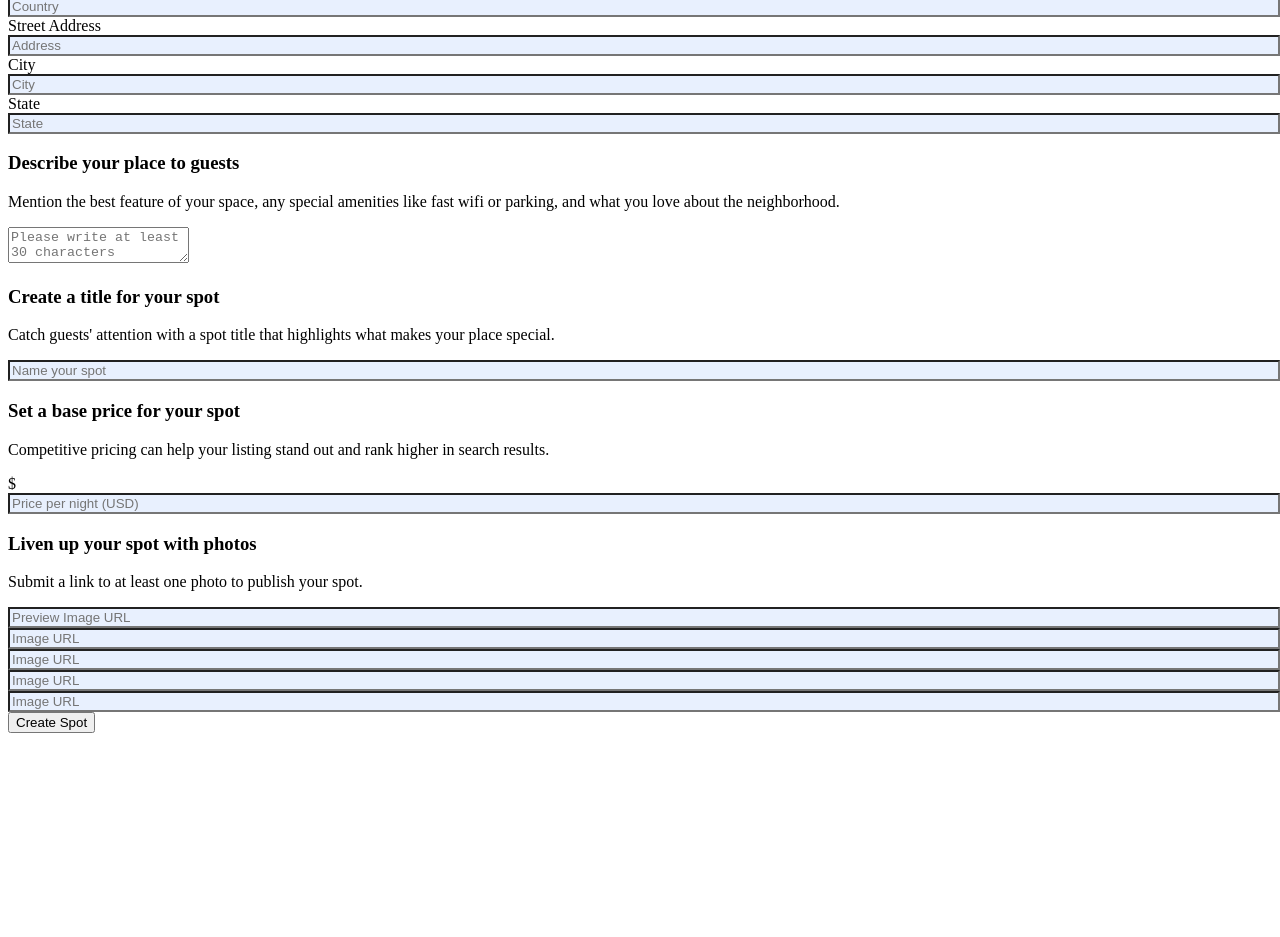
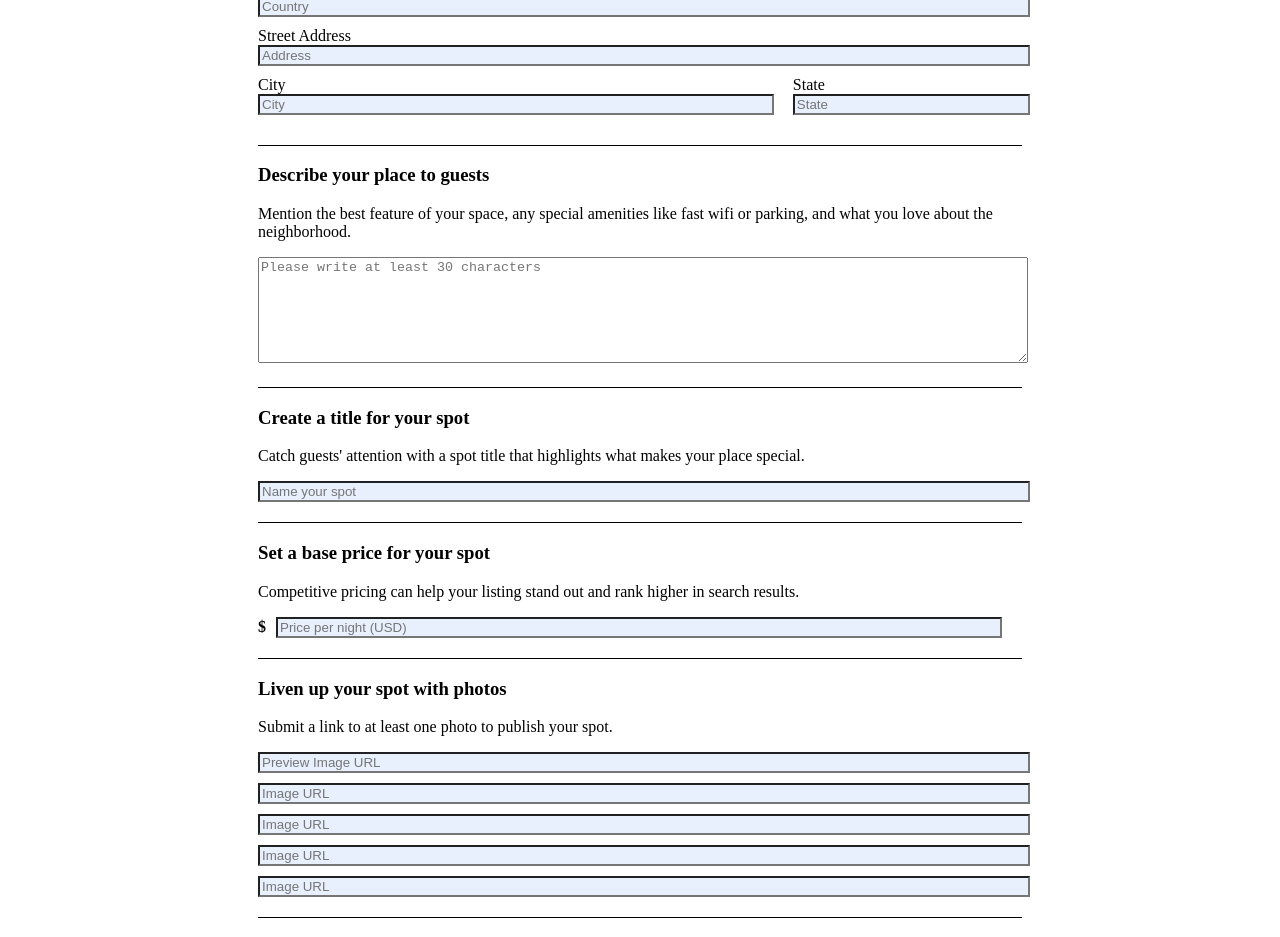
Before and after one commit to kwongit/API-project, a React (Create React App) app in the folder frontend/: page /spots/new in a window 1280 px wide. Shown: the part 239-1176 px from the top of the page. Before the commit the page ends 980 px from the top, so only its background shows below. Built offline with nearby package versions, Linux system fonts and the light colour scheme; no server answers.

Commit message:
wip css for create spots page

```diff
--- a/frontend/src/components/Spots/CreateSpot.js
+++ b/frontend/src/components/Spots/CreateSpot.js
@@ -153,6 +153,7 @@ export const CreateSpot = ({ user }) => {
             {errors.country && submitted && (
               <p className="on-submit-errors">{errors.country}</p>
             )}
+            <div className="address-container">
               <label>Street Address</label>
               <input
                 type="text"
@@ -164,10 +165,11 @@ export const CreateSpot = ({ user }) => {
                 <p className="on-submit-errors">{errors.address}</p>
               )}
             </div>
+          </div>
 
           <div className="city-and-state-container">
-            <div className="city-and-state">
-              <label className="city-label">City</label>
+            <div className="city-container">
+              <label>City</label>
               <input
                 type="text"
                 value={city}
@@ -178,8 +180,8 @@ export const CreateSpot = ({ user }) => {
                 <p className="on-submit-errors">{errors.city}</p>
               )}
             </div>
-            <div className="state-label">
-              <label className="state-label">State</label>
+            <div className="state-container">
+              <label>State</label>
               <input
                 type="text"
                 value={state}
@@ -232,7 +234,7 @@ export const CreateSpot = ({ user }) => {
             Competitive pricing can help your listing stand out and rank higher
             in search results.
           </p>
-          $
+          <span className="dollar-sign">$</span>
           <input
             type="number"
             value={price}
@@ -247,6 +249,7 @@ export const CreateSpot = ({ user }) => {
         <div className="images-container">
           <h3>Liven up your spot with photos</h3>
           <p>Submit a link to at least one photo to publish your spot.</p>
+          <div className="image-url-container">
             <input
               type="url"
               value={previewImg}
@@ -293,6 +296,7 @@ export const CreateSpot = ({ user }) => {
               <p className="on-submit-errors">{errors.imgFour}</p>
             )}
           </div>
+        </div>
 
         <div className="button-container">
           <button className="create-spot-button" type="submit">
--- a/frontend/src/components/Spots/Spots.css
+++ b/frontend/src/components/Spots/Spots.css
@@ -0,0 +1,67 @@
+.create-spot-form-container {
+  margin-left: 250px;
+  margin-right: 250px;
+}
+
+.address-container {
+  margin-top: 10px;
+  margin-bottom: 10px;
+}
+
+.city-and-state-container {
+  display: grid;
+  grid-template-columns: 70% 30%;
+  margin-top: 10px;
+  margin-bottom: 10px;
+}
+
+.city-container > input {
+  width: 95%;
+}
+
+.description-container > textarea {
+  width: 100%;
+  height: 100px
+}
+
+.price-container > input {
+  width: 94%
+}
+
+.dollar-sign {
+  margin-right: 10px;
+  font-weight: bold;
+}
+
+.image-url-container {
+  display: flex;
+  flex-direction: column;
+  gap: 10px;
+}
+
+.location-container, .description-container, .title-container, .price-container, .images-container {
+  border-bottom: 1px solid black;
+  padding-bottom: 20px;
+}
+
+.button-container {
+  display: flex;
+  justify-content: center;
+  margin-top: 20px;
+  margin-bottom: 20px;
+}
+
+.create-spot-button {
+  cursor: pointer;
+  background-color: #FF5A5F;
+  color: white;
+  border: 1px solid black;
+  box-shadow: 2px 2px black;
+  padding: 5px 15px;
+}
+
+.on-submit-errors {
+  color: red;
+  font-size: 15px;
+  margin: 0px;
+}
```
Lines whose indentation alone changed are shown as unchanged.
